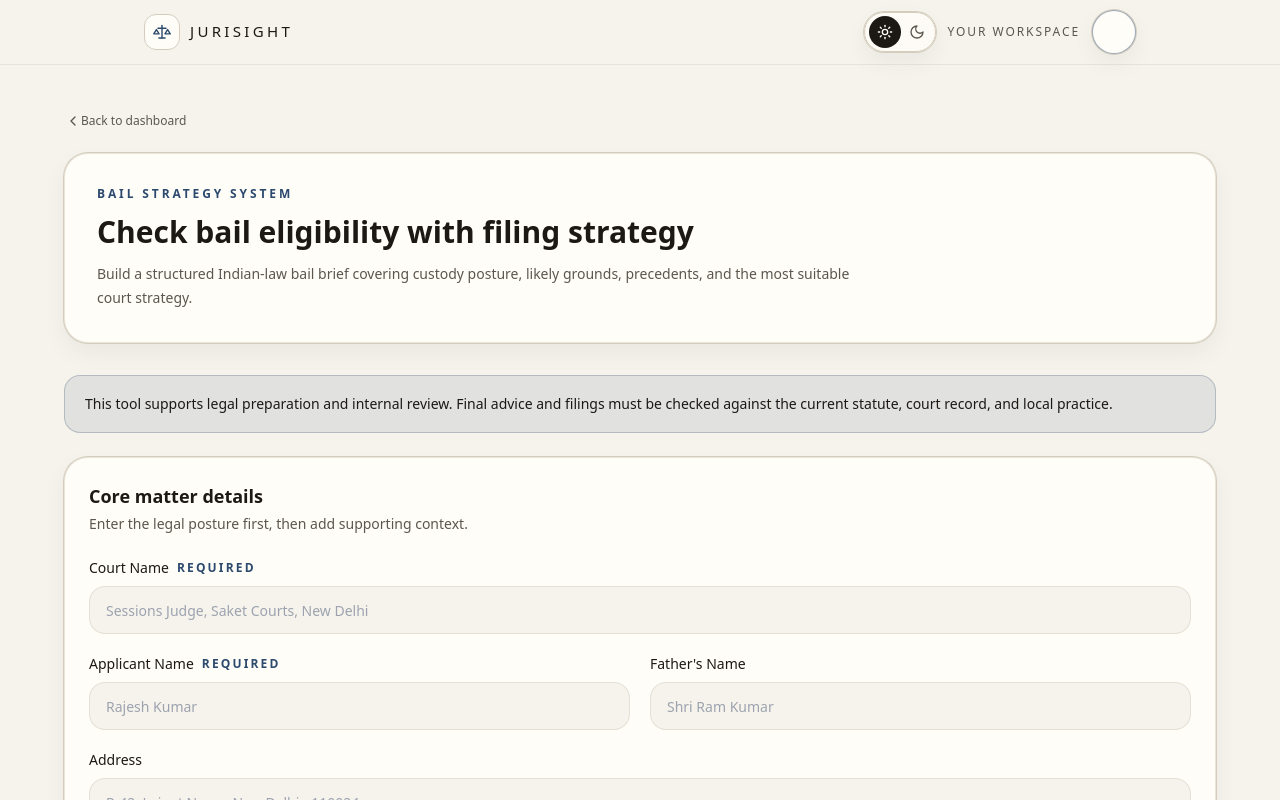
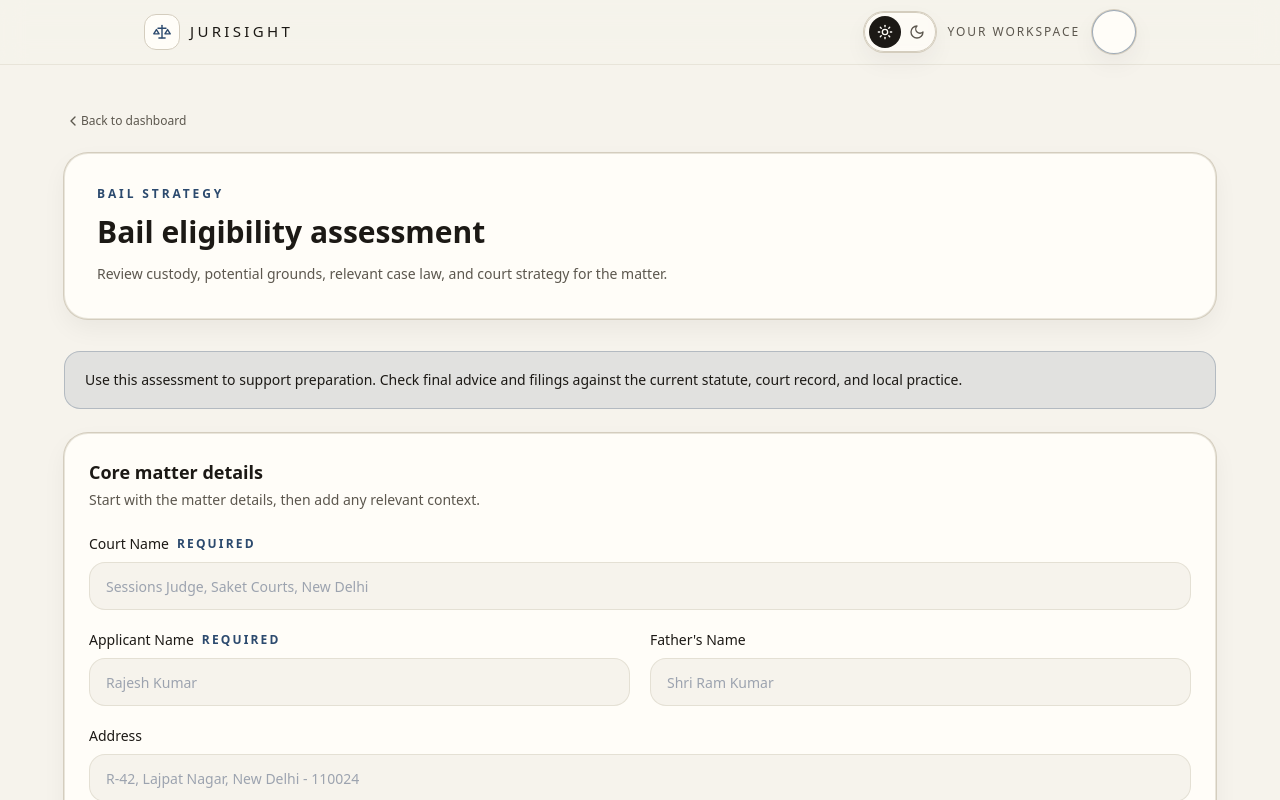
Before and after one commit to YK-03/JuriSight, a Next.js app: page /dashboard/bail-strategy in a window 1280 px wide. Shown: the top 800 px of the page. Built offline with nearby package versions, Linux system fonts and the light colour scheme.

Commit message:
clean up bail strategy copy

```diff
--- a/app/dashboard/bail-strategy/page.tsx
+++ b/app/dashboard/bail-strategy/page.tsx
@@ -300,24 +300,24 @@ function BailStrategyPageContent() {
               </Link>
             </Button>
             <div className="rounded-3xl border border-border/50 bg-bg-card p-8 shadow-panel">
-              <p className="text-xs font-semibold uppercase tracking-[0.24em] text-accent">Bail Strategy System</p>
-              <h1 className="mt-3 text-3xl font-semibold text-text-primary">Check bail eligibility with filing strategy</h1>
+              <p className="text-xs font-semibold uppercase tracking-[0.24em] text-accent">Bail strategy</p>
+              <h1 className="mt-3 text-3xl font-semibold text-text-primary">Bail eligibility assessment</h1>
               <p className="mt-3 max-w-3xl text-sm leading-6 text-text-secondary">
-                Build a structured Indian-law bail brief covering custody posture, likely grounds, precedents, and the most suitable court strategy.
+                Review custody, potential grounds, relevant case law, and court strategy for the matter.
               </p>
             </div>
           </div>
 
           <section className={viewState === "form" ? "block" : "hidden"}>
             <div className="rounded-2xl border border-accent/25 bg-accent/10 px-5 py-4 text-sm leading-6 text-text-primary">
-              This tool supports legal preparation and internal review. Final advice and filings must be checked against the current statute, court record, and local practice.
+              Use this assessment to support preparation. Check final advice and filings against the current statute, court record, and local practice.
             </div>
 
             <form onSubmit={handleSubmit} className="mt-6 space-y-6">
               <section className="rounded-3xl border border-border/50 bg-bg-card p-6 shadow-panel">
                 <div className="mb-6">
                   <h2 className="text-lg font-semibold text-text-primary">Core matter details</h2>
-                  <p className="mt-1 text-sm text-text-secondary">Enter the legal posture first, then add supporting context.</p>
+                  <p className="mt-1 text-sm text-text-secondary">Start with the matter details, then add any relevant context.</p>
                 </div>
 
                 <div className="grid gap-5 md:grid-cols-2">
@@ -608,7 +608,6 @@ function BailStrategyPageContent() {
                   <div className="rounded-3xl border border-border/50 bg-bg-card p-6 shadow-panel">
                     <div className="flex flex-col gap-1 sm:flex-row sm:items-center sm:justify-between">
                       <h3 className="text-lg font-semibold text-text-primary">Related Case Law</h3>
-                      <span className="text-xs text-text-secondary">Source references</span>
                     </div>
                     <div className="mt-5 space-y-4">
                       {result.retrievedAuthorities.map((authority) => (
@@ -616,7 +615,7 @@ function BailStrategyPageContent() {
                           <div className="flex items-center justify-between gap-3">
                             <p className="text-sm font-semibold text-text-primary">{authority.caseName}</p>
                             <span className="text-[11px] text-text-secondary">
-                              {authority.provenance === "verified" ? "Verified source" : "Curated reference"}
+                              {authority.provenance === "verified" ? "Verified source" : "Reference"}
                             </span>
                           </div>
                           {authority.court || authority.citation || authority.date || authority.source ? (
```
